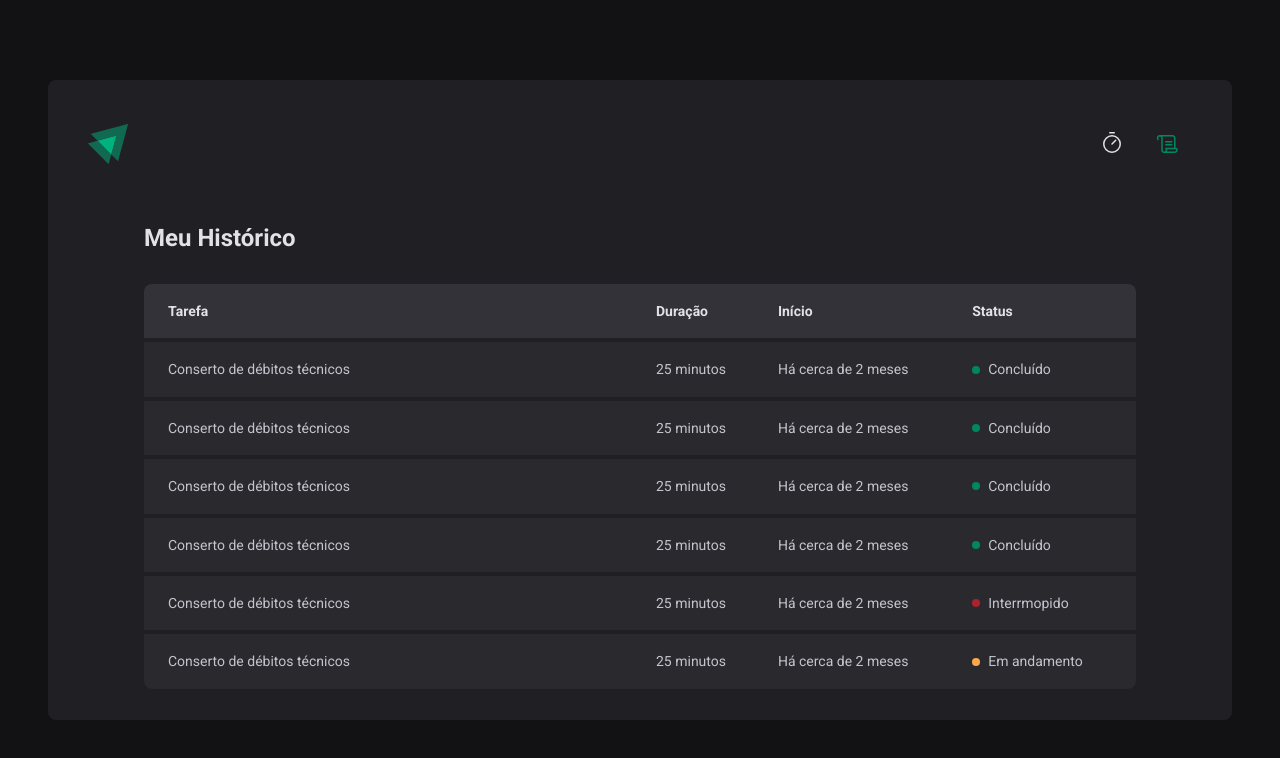
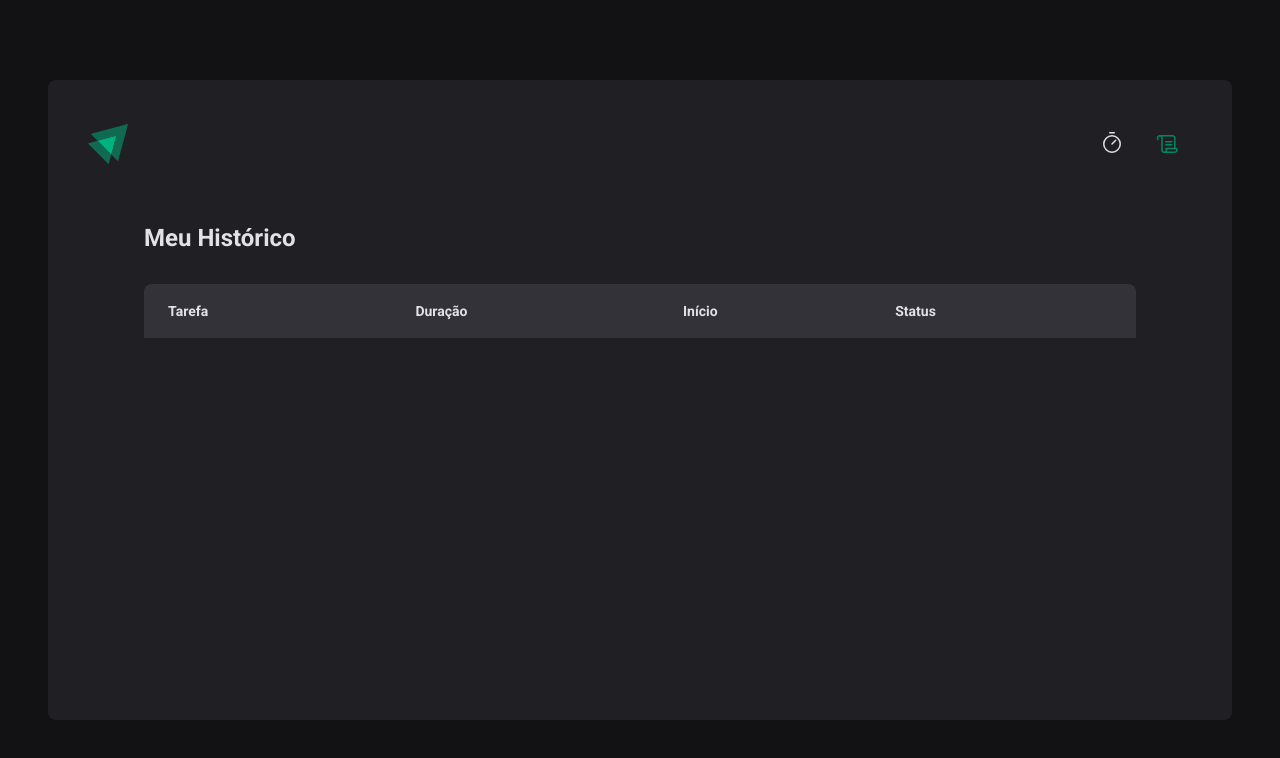
Before and after one commit to augustolr06/Ignite-Timer, a React (Vite) app: page /history in a window 1280 px wide. Shown: the top 758 px of the page. Built offline with nearby package versions, Linux system fonts and the light colour scheme.

Commit message:
feat: create history list with real cycles info

```diff
--- a/src/pages/History/History.tsx
+++ b/src/pages/History/History.tsx
@@ -1,7 +1,12 @@
-import React from 'react'
+import React, { useContext } from 'react'
+import { CyclesContext } from '../../contexts/CyclesContext'
+import { formatDistanceToNow } from 'date-fns'
+import ptBR from 'date-fns/locale/pt-BR'
 import { HistoryContainer, HistoryList, Status } from './Hstory.styles'
 
 export function History() {
+  const { cycles } = useContext(CyclesContext)
+
   return (
     <HistoryContainer>
       <h1>Meu Histórico</h1>
@@ -17,54 +22,31 @@ export function History() {
             </tr>
           </thead>
           <tbody>
-            <tr>
-              <td>Conserto de débitos técnicos</td>
-              <td>25 minutos</td>
-              <td>Há cerca de 2 meses</td>
-              <td>
-                <Status statusColor="green">Concluído</Status>
-              </td>
-            </tr>
-            <tr>
-              <td>Conserto de débitos técnicos</td>
-              <td>25 minutos</td>
-              <td>Há cerca de 2 meses</td>
-              <td>
-                <Status statusColor="green">Concluído</Status>
-              </td>
-            </tr>
-            <tr>
-              <td>Conserto de débitos técnicos</td>
-              <td>25 minutos</td>
-              <td>Há cerca de 2 meses</td>
-              <td>
-                <Status statusColor="green">Concluído</Status>
-              </td>
-            </tr>
-            <tr>
-              <td>Conserto de débitos técnicos</td>
-              <td>25 minutos</td>
-              <td>Há cerca de 2 meses</td>
-              <td>
-                <Status statusColor="green">Concluído</Status>
-              </td>
-            </tr>
-            <tr>
-              <td>Conserto de débitos técnicos</td>
-              <td>25 minutos</td>
-              <td>Há cerca de 2 meses</td>
-              <td>
-                <Status statusColor="red">Interrmopido</Status>
-              </td>
-            </tr>
-            <tr>
-              <td>Conserto de débitos técnicos</td>
-              <td>25 minutos</td>
-              <td>Há cerca de 2 meses</td>
-              <td>
-                <Status statusColor="yellow">Em andamento</Status>
-              </td>
-            </tr>
+            {cycles.map((cycle) => {
+              return (
+                <tr key={cycle.id}>
+                  <td>{cycle.task}</td>
+                  <td>{cycle.minutesAmount} minutos</td>
+                  <td>
+                    {formatDistanceToNow(cycle.startDate, {
+                      addSuffix: true,
+                      locale: ptBR,
+                    })}
+                  </td>
+                  <td>
+                    {cycle.interruptedDate && (
+                      <Status statusColor="red">Interrompido</Status>
+                    )}
+                    {cycle.finishedDate && (
+                      <Status statusColor="green">Concluído</Status>
+                    )}
+                    {!cycle.interruptedDate && !cycle.finishedDate && (
+                      <Status statusColor="yellow">Em andamento</Status>
+                    )}
+                  </td>
+                </tr>
+              )
+            })}
           </tbody>
         </table>
       </HistoryList>
--- a/src/pages/History/Hstory.styles.ts
+++ b/src/pages/History/Hstory.styles.ts
@@ -72,7 +72,6 @@ const STATUS_COLORS = {
   green: 'green_500',
   yellow: 'yellow_500',
   red: 'red_500',
-  gray: 'gray_500',
 } as const
 
 interface StatusProps {
```
